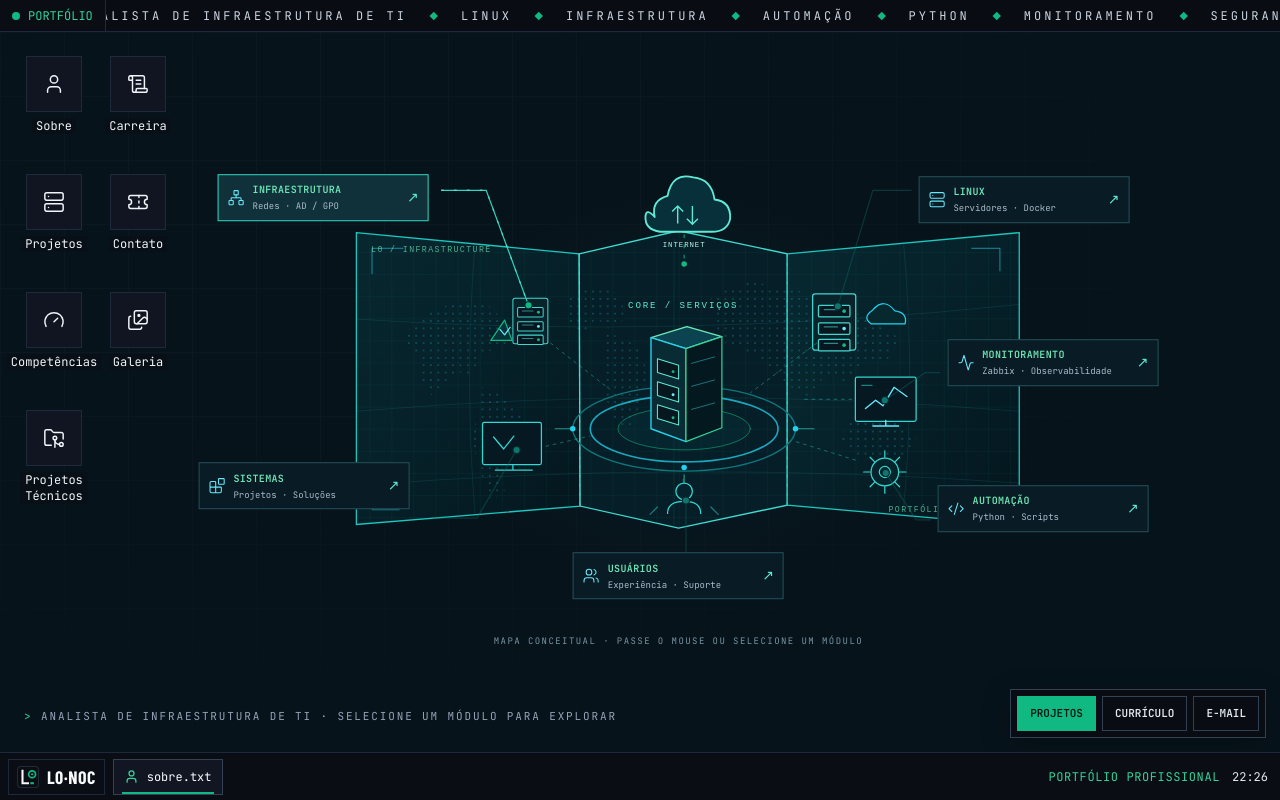
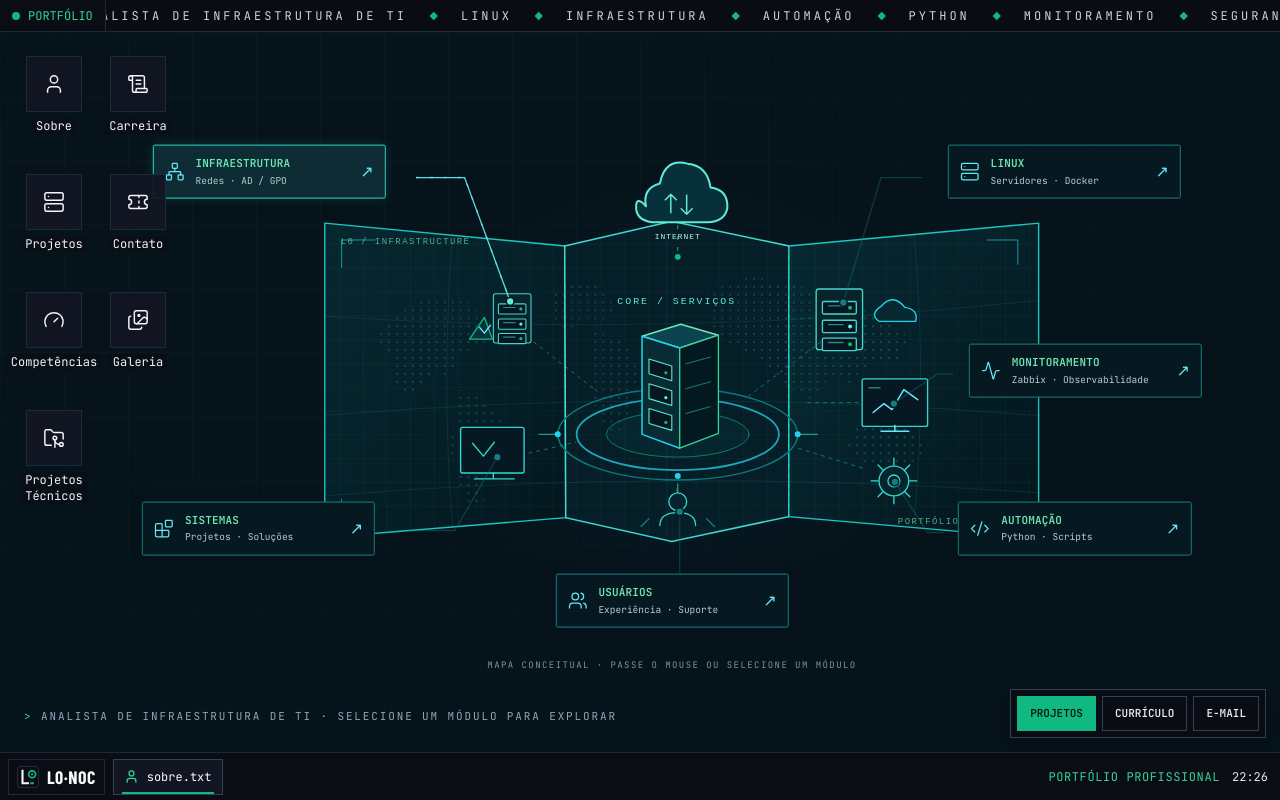
Before and after one commit to lteodoro780/lteodoro780.github.io, a React (Create React App) app in the folder frontend/: page / in a window 1280 px wide. Built offline with nearby package versions, Linux system fonts and the light colour scheme; a web font is replaced by a local one.

Commit message:
style(map): finalizar escala, contraste, alinhamento e animacao discreta do conceito

```diff
--- a/frontend/src/App.css
+++ b/frontend/src/App.css
@@ -267,25 +267,25 @@
 }
 
 
-/* Mapa de infraestrutura SVG — aberto, centralizado e interativo.
-   Base sólida sem imagem de rack, preservando a paleta verde/ciano da V3. */
-.infra-wallpaper-solid { background: #07131b; }
+/* L0·NOC V7 / mapa premium inspirado no conceito aprovado.
+   Formas SVG reais, não captura de tela; sem Canvas, WebGL ou blur animado. */
+.infra-wallpaper-solid { background: #06131b; }
 .infra-map-central-host {
   position: absolute;
-  left: 53%;
-  top: 6%;
-  width: min(76vw, 1010px);
-  height: 78%;
+  left: 52.5%;
+  top: 3%;
+  width: min(88vw, 1160px);
+  height: 84%;
   transform: translateX(-50%);
   z-index: 1;
 }
 .infra-map-scene {
   position: absolute;
+  top: 50%;
   left: 50%;
-  top: 50%;
-  width: min(100%, 960px);
+  width: min(100%, 1060px);
+  aspect-ratio: 960 / 610;
   max-height: 100%;
-  aspect-ratio: 960 / 610;
   transform: translate(-50%, -50%);
   pointer-events: none;
 }
@@ -296,9 +296,13 @@
   height: 100%;
   overflow: visible;
 }
+.infra-map-core ellipse:nth-child(2) {
+  animation: infra-core-breathe 6.5s ease-in-out infinite;
+}
+@keyframes infra-core-breathe { 50% { stroke-opacity: .3; } }
 .infra-map-link__base {
-  stroke: #0f766e;
-  opacity: .36;
+  stroke: #147c83;
+  opacity: .38;
   transition: stroke .2s ease, opacity .2s ease;
 }
 .infra-map-link__flow {
@@ -307,77 +311,96 @@
   transition: opacity .2s ease;
 }
 .infra-map-link__endpoint {
-  fill: #0f766e;
-  stroke: #0a2830;
-  stroke-width: 1.3;
+  fill: #147c83;
+  stroke: #061820;
+  stroke-width: 1.5;
   transition: fill .2s ease;
 }
 .infra-map-link[data-active="true"] .infra-map-link__base {
-  stroke: #2dd4bf;
-  opacity: 1;
+  stroke: #67e8f9;
+  opacity: .95;
 }
 .infra-map-link[data-active="true"] .infra-map-link__flow {
-  opacity: .67;
+  opacity: .75;
   animation: infra-data-flow 9s linear infinite;
 }
-.infra-map-link[data-active="true"] .infra-map-link__endpoint { fill: #10b981; }
+.infra-map-link[data-active="true"] .infra-map-link__endpoint { fill: #5eead4; }
 @keyframes infra-data-flow { to { stroke-dashoffset: -112; } }
 
 .infra-map-node {
   position: absolute;
   display: flex;
   align-items: center;
-  gap: 8px;
+  gap: 11px;
   width: 22%;
-  min-height: 47px;
-  padding: 7px 9px;
-  border: 1px solid #235159;
-  background: #091b24;
+  min-height: 54px;
+  padding: 9px 11px;
+  border: 1px solid #167f83;
+  border-radius: 2px;
+  background: #071920;
   color: #cbd5e1;
   font-family: "JetBrains Mono", monospace;
   text-align: left;
   cursor: pointer;
   pointer-events: auto;
-  transition: border-color .2s ease, background-color .2s ease, transform .2s ease;
+  box-shadow: 0 2px 12px rgba(0,0,0,.17);
+  transition: border-color .18s ease, background-color .18s ease, transform .18s ease, box-shadow .18s ease;
 }
-.infra-map-node > svg { flex-shrink: 0; color: #67e8f9; }
+.infra-map-node > svg {
+  display: block;
+  width: 20px;
+  height: 20px;
+  min-width: 20px;
+  flex: 0 0 20px;
+  color: #67e8f9;
+}
 .infra-map-node__text {
   display: flex;
   flex: 1;
   flex-direction: column;
+  justify-content: center;
   min-width: 0;
-  gap: 3px;
+  gap: 4px;
 }
 .infra-map-node strong {
-  font-size: 10px;
+  font-size: 11px;
+  line-height: 1.25;
   font-weight: 700;
   color: #6ee7b7;
-  letter-spacing: .035em;
+  letter-spacing: .015em;
   white-space: nowrap;
 }
 .infra-map-node small {
-  font-size: 9px;
-  line-height: 1.35;
-  color: #a9bacb;
+  font-size: 9.5px;
+  line-height: 1.28;
+  color: #b8cbd5;
 }
-.infra-map-node__arrow { color: #5eead4; font-size: 14px; }
+.infra-map-node__arrow {
+  align-self: center;
+  flex: 0 0 auto;
+  color: #67e8f9;
+  font-size: 16px;
+  line-height: 1;
+}
 .infra-map-node:hover,
 .infra-map-node[data-active="true"],
 .infra-map-node:focus-visible {
   border-color: #2dd4bf;
-  background: #10313a;
-  transform: translateY(-2px);
+  background: #0d2c34;
+  box-shadow: 0 0 13px rgba(45, 212, 191, .15);
 }
+.infra-map-node:hover, .infra-map-node:focus-visible { transform: translateY(-2px); }
 .infra-map-node:focus-visible { outline: 2px solid #6ee7b7; outline-offset: 3px; }
-.infra-map-node--infraestrutura { top: 18%; left: 2%; }
-.infra-map-node--linux { top: 18%; right: 3%; }
-.infra-map-node--monitoramento { top: 47%; right: 0%; }
-.infra-map-node--automacao { top: 73%; right: 1%; }
-.infra-map-node--sistemas { top: 69%; left: 0%; }
-.infra-map-node--usuarios { top: 85%; left: 39%; }
+
+.infra-map-node--infraestrutura { top: 15%; left: 1%; }
+.infra-map-node--linux { top: 15%; right: 2%; }
+.infra-map-node--monitoramento { top: 48%; right: 0%; }
+.infra-map-node--automacao { top: 74%; right: 1%; }
+.infra-map-node--sistemas { top: 74%; left: 0%; }
+.infra-map-node--usuarios { top: 86%; left: 39%; }
 .infra-map-legend {
   position: absolute;
-  bottom: -1.8%;
+  bottom: -2.1%;
   left: 50%;
   width: 100%;
   transform: translateX(-50%);
@@ -389,24 +412,27 @@
 .infra-wallpaper-caption { z-index: 1; pointer-events: none; }
 
 @media (min-width: 768px) and (max-width: 1150px) {
-  .infra-map-central-host { left: 56%; width: 81vw; height: 72%; top: 7%; }
-  .infra-map-node { width: 25%; gap: 5px; padding: 5px; }
+  .infra-map-central-host { left: 56%; width: 84vw; top: 5%; height: 75%; }
+  .infra-map-node { width: 24%; min-height: 43px; gap: 5px; padding: 6px; }
+  .infra-map-node strong { font-size: 9px; }
   .infra-map-node small { display: none; }
+  .infra-map-node > svg { height: 17px; width: 17px; min-width: 17px; flex-basis: 17px; }
 }
 @media (max-width: 767px) {
-  /* A ilustração serve de contexto e os atalhos touch ficam no cartão mobile. */
+  /* Ilustração leve no fundo; os atalhos de toque são as ações principais. */
   .infra-map-central-host {
     left: 50%;
-    top: 5%;
-    height: 36%;
+    top: 4%;
+    height: 35%;
     width: min(96vw, 430px);
     opacity: .42;
     pointer-events: none;
   }
   .infra-map-node, .infra-map-legend { display: none; }
   .infra-map-link__flow { animation: none !important; }
+  .infra-map-core ellipse:nth-child(2) { animation: none !important; }
 }
 @media (prefers-reduced-motion: reduce) {
-  .infra-map-link__flow { animation: none !important; }
+  .infra-map-link__flow, .infra-map-core ellipse:nth-child(2) { animation: none !important; }
   .infra-map-node, .infra-map-link__base, .infra-map-link__endpoint { transition: none; }
 }
```
